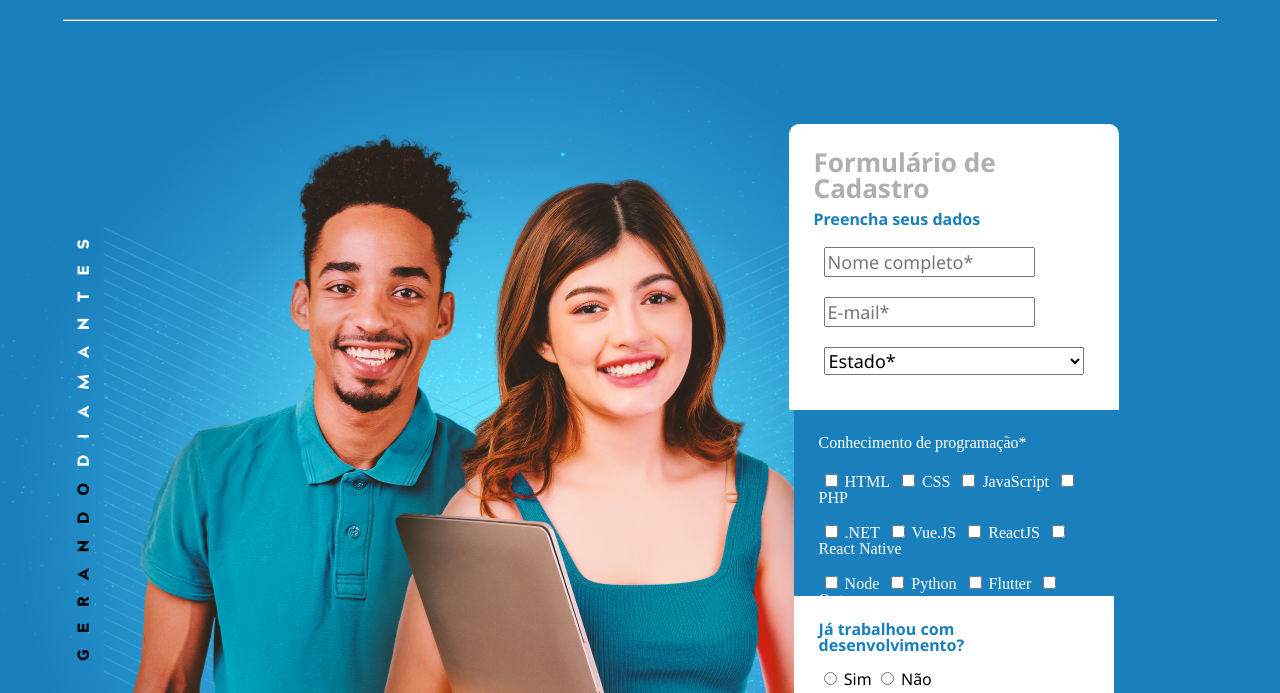
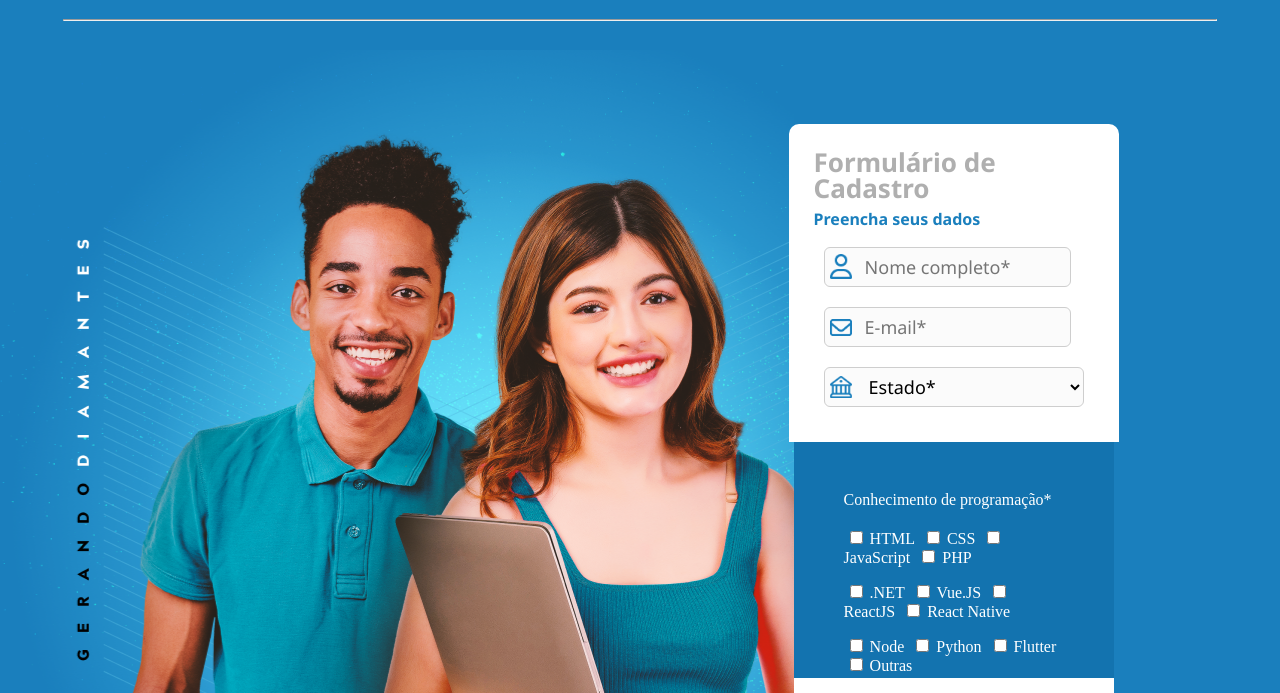
Before and after one commit to leonardo-consentine/projeto-netuno, a plain HTML site: page Home/index.html in a window 1280 px wide. Shown: the part 77-770 px from the top of the page. Drawn offline with Linux system fonts and the light colour scheme.

Commit message:
Adding input icons

```diff
--- a/Home/index.html
+++ b/Home/index.html
@@ -12,7 +12,6 @@
     <link rel="preconnect" href="https://fonts.gstatic.com" crossorigin>
     <link href="https://fonts.googleapis.com/css2?family=Noto+Sans:wght@400&display=swap" rel="stylesheet">
     <link href="https://fonts.googleapis.com/css2?family=Noto+Sans:wght@700&display=swap" rel="stylesheet">
-
 </head>
 <body>
     <div class="fundo">
@@ -37,9 +36,9 @@
                 <div class="cadastro">
                     <h1>Formulário de Cadastro</h1>
                     <p>Preencha seus dados</p>
-                    <input type="text" placeholder="Nome completo*">
-                    <input type="text" placeholder="E-mail*">
-                    <select name="estados" id="">
+                    <input type="text" placeholder="Nome completo*" class="nome">
+                    <input type="text" placeholder="E-mail*" class="email">
+                    <select name="estados" class="estados">
                         <option value="">Estado*</option>
                         <option value="">São Paulo</option>
                         <option value="">Rio de Janeiro</option>
@@ -47,7 +46,6 @@
                         <option value="">Acre</option>
                         <option value="">Distrito Federal</option>
                         <option value="">Amazonas</option>
-
                     </select>
                 </div>
                 <fieldset class="conhecimento">
@@ -77,9 +75,7 @@
                     <h1>Já trabalhou com desenvolvimento?</h1>
                     <br>
                     <label for="radio-sim"><input type="radio" name="escolha" value="sim" id="radio-sim"> Sim</label>
-
                     <label for="radio-nao"><input type="radio" name="escolha" value="nao" id="radio-nao"> Não</label>
-
                     <hr>
                     <h2>(*) Campos Obrigatórios</h2>
                     <br>
@@ -91,7 +87,6 @@
                 </fieldset>
             </form>
         </div>
-
         <section class="projeto" id="projeto">
             <img src="../Assets_Netuno/dev.png" alt="imagem projeto">
             <div class="caixa-projeto">
@@ -105,7 +100,6 @@
         </section>
     </div>
     <main>
-
         <section class="problema" id="problema">
             <div class="flex-problema">
                 <img class="problema-img" src="../Assets_Netuno/Container2.png" alt="imagem problema">
@@ -156,11 +150,7 @@
                 <button>Quero me cadastrar para o <span>Processo Seletivo</span> <img src="../Assets_Netuno/icones/enter.png" alt="ícone enter"></button>
                 <img class="jornada2-img2" src="../Assets_Netuno/Elements/Vector1.png" alt="Elemento vetor">
             </div>
-
-
-
         <section class="objetivos" id="objetivos">
-
             <h1>Objetivos</h1>
             <ul>
                 <li>
@@ -176,11 +166,8 @@
                     <p>Criar oportunidades brilhantes para profissionais que se destacarem junto a parceiros estratégicos de negócios.</p>
                 </li>
             </ul>
-
         </section>
-
     </main>
-
     <footer>
         <div class="footer-caixa-1">
             <div class="footer-logo">
--- a/Home/style.css
+++ b/Home/style.css
@@ -110,7 +110,31 @@ hr {
 }
 
 .cadastro input, select {
+	box-sizing: border-box;
 	margin: 10px;
+	height: 40px;
+	left: 860px;
+	top: 294px;
+	background: #FBFBFB;
+
+	background-repeat: no-repeat;
+	background-size: 22px;
+	background-position: 5px center;
+	padding-left: 40px;
+	border: 1px solid #CECECE;
+	border-radius: 6px;
+}
+
+.cadastro .nome {
+	background-image: url("./../Assets_Netuno/icones/user.png");
+}
+
+.cadastro .email {
+	background-image: url("./../Assets_Netuno/icones/mail.png");
+}
+
+.cadastro .estados {
+	background-image: url("./../Assets_Netuno/icones/state.png");
 }
 
 .cadastro select {
@@ -119,13 +143,13 @@ hr {
 
 .conhecimento {
 	font-family: 'Times New Roman', Times, serif;
-	color:#fff;
-	background-color: #1A7FBD;
-	padding: 25px;
-	height: 17vh;
-	text-align: left;
+    color: #fff;
+    background-color: #1373af;
+    padding: 50px;
+    height: 17vh;
+    text-align: left;
+}
 
-}
 
 .conhecimento h1 {
 	padding: 0 0 20px 0 ;
```
